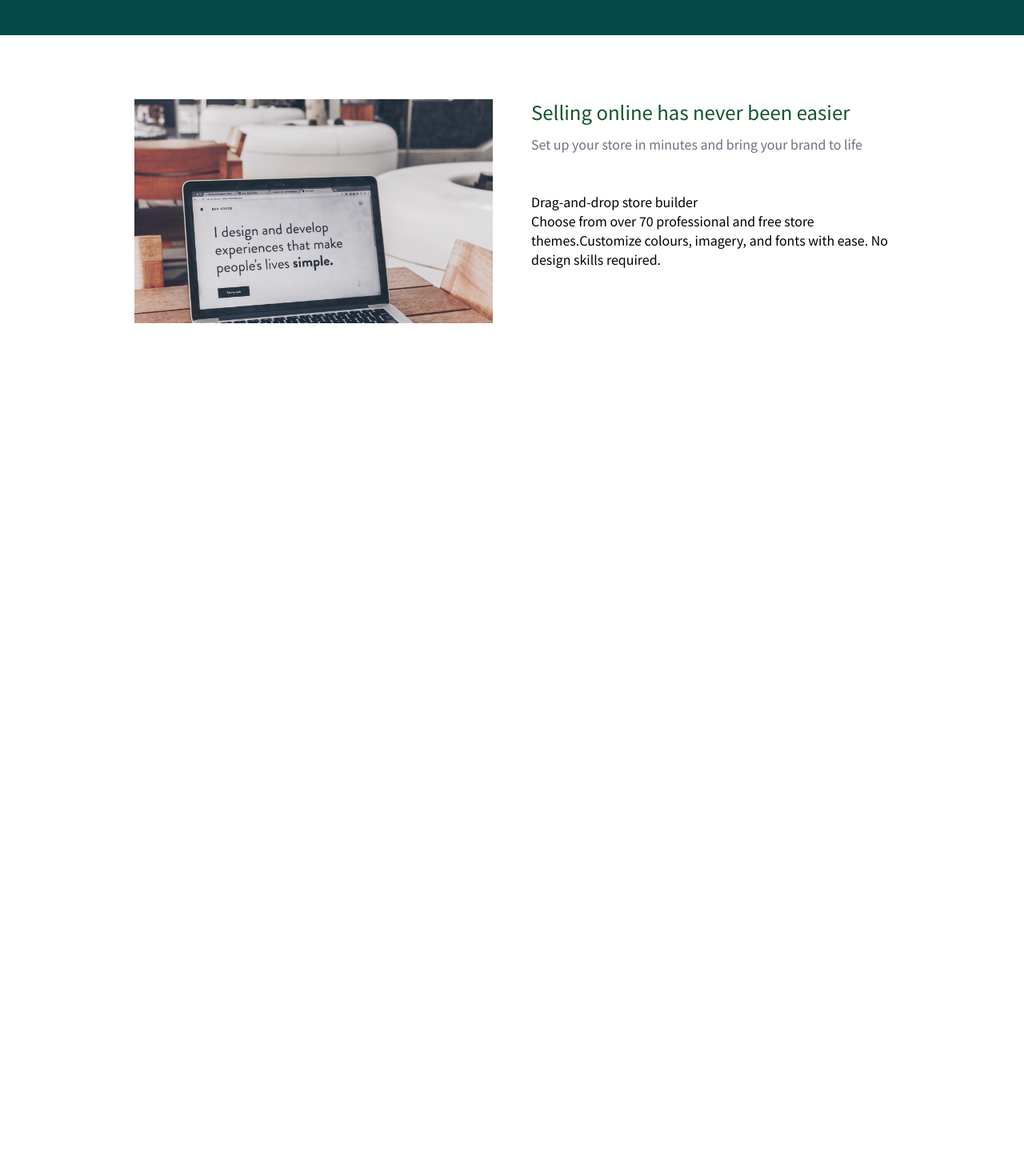
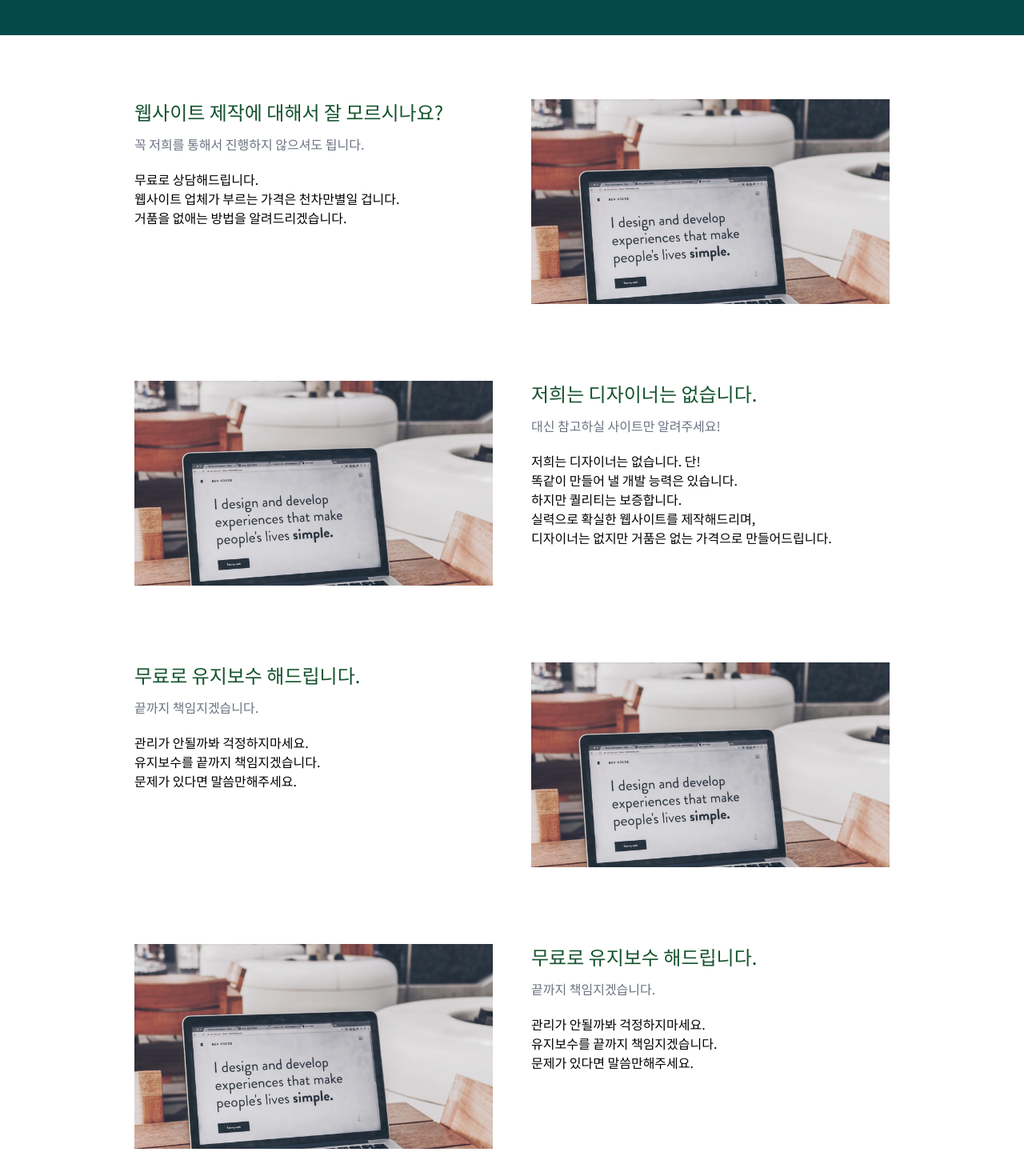
Before and after one commit to yoojat/busan_website, a Next.js app: page / in a window 1280 px wide. Shown: the part 520-1990 px from the top of the page at 80% size. Before the commit the page ends 929 px from the top, so only its background shows below. Built offline with nearby package versions, Linux system fonts and the light colour scheme.

Commit message:
레이아웃 수정

```diff
--- /dev/null
+++ b/components/BodyItem.tsx
@@ -0,0 +1,89 @@
+import Image from 'next/image';
+import tw from 'tailwind-styled-components';
+
+const BodyItemWrapper = tw.div`
+  px-10
+  max-w-screen-lg
+  mx-auto
+  flex
+  flex-col
+  lg:flex-row
+  justify-center
+  items-center
+  w-full
+  lg:w-auto
+  lg:justify-between
+  lg:odd:flex-row-reverse
+  lg:items-start
+`;
+const DescriptionImage = tw.div`
+  w-full
+  h-96
+  lg:h-64
+  lg:max-w-md
+  relative
+`;
+const DescriptionBox = tw.div`
+  lg:max-w-md
+  mt-10
+  lg:mt-0
+  w-full
+`;
+const TitleDescription = tw.h2`
+  text-green-900
+  text-2xl
+  mb-3
+`;
+const SubTitleDescription = tw.div`
+  text-gray-500
+  mb-5
+`;
+const SmallDescription = tw.div``;
+const SmallDescriptionTitle = tw.div``;
+const SmallSubDescriptionContent = tw.div``;
+
+interface IProps {
+  imageSrc: string;
+  imageAlt: string;
+  titleDescription: string;
+  subtitleDescription: string;
+  smallDescriptionTitle: string;
+  smallSubDescriptionContents: string[];
+}
+
+export default function BodyItem({
+  imageSrc,
+  imageAlt,
+  titleDescription,
+  subtitleDescription,
+  smallDescriptionTitle,
+  smallSubDescriptionContents,
+}: IProps) {
+  return (
+    <BodyItemWrapper>
+      <DescriptionImage>
+        <Image
+          src={imageSrc}
+          alt={imageAlt}
+          // width={800}
+          // height={500}
+          layout='fill'
+          objectFit='cover'
+        />
+      </DescriptionImage>
+
+      <DescriptionBox>
+        <TitleDescription>{titleDescription}</TitleDescription>
+        <SubTitleDescription>{subtitleDescription}</SubTitleDescription>
+        <SmallDescription>
+          <SmallDescriptionTitle>{smallDescriptionTitle}</SmallDescriptionTitle>
+          <SmallSubDescriptionContent>
+            {smallSubDescriptionContents.map((content, index) => (
+              <p key={index}>{content}</p>
+            ))}
+          </SmallSubDescriptionContent>
+        </SmallDescription>
+      </DescriptionBox>
+    </BodyItemWrapper>
+  );
+}
--- a/components/Layout.tsx
+++ b/components/Layout.tsx
@@ -12,6 +12,15 @@ w-full
 mt-14
 md:mt-20
 -z-50
+`;
+
+const Footer = tw.footer`
+  bg-green-900
+  w-full
+  mt-40
+  py-5
+  text-white
+  text-center
 `;
 
 interface IProps {
@@ -46,7 +55,10 @@ export default function Layout({ children }: IProps) {
         setIsSideMenuShow={setIsSideMenuShow}
         menuItems={[...menus]}
       />
-      <ContentLayout $isSideMenuShow={isSideMenuShow}>{children}</ContentLayout>
+      <ContentLayout $isSideMenuShow={isSideMenuShow}>
+        <>{children}</>
+        <Footer>footer</Footer>
+      </ContentLayout>
     </>
   );
 }
--- a/components/NavBar.tsx
+++ b/components/NavBar.tsx
@@ -32,7 +32,8 @@ w-4/5
 max-w-[18.75em]
 h-screen
 ${(props) => (props.$isSideMenuShow ? 'right-0' : '-right-full')}
-transition-transform
+transition-all
+lg:transition-none
 duration-500
 ease-menu-in-out
 top-0
@@ -73,8 +74,8 @@ ${(props) => (props.$isSideMenuShow ? 'visible' : 'invisible')}
 transition-all
 duration-500
 w-full
-h-screen
-absolute
+h-full
+fixed
 -z-10
 `;
 
--- a/pages/index.tsx
+++ b/pages/index.tsx
@@ -1,6 +1,7 @@
 import type { NextPage } from 'next';
 import Image from 'next/image';
 import tw from 'tailwind-styled-components';
+import BodyItem from '../components/bodyItem';
 
 const TopSection = tw.div`
   pt-14
@@ -67,41 +68,9 @@ const ImageContainer = tw.div`
 
 const BodySection = tw.section`
   mt-20
+  space-y-24
 
 `;
-const BodyItem = tw.div`
-  px-10
-  max-w-screen-lg
-  mx-auto
-  flex
-  flex-wrap
-  flex-col
-  justify-center
-  items-center
-  lg:items-start
-  lg:flex-row
-  lg:justify-between
-`;
-const DescriptionImage = tw.div`
-  max-w-md
-`;
-const DescriptionBox = tw.div`
-  max-w-md
-  mt-10
-  lg:mt-0
-`;
-const TitleDescription = tw.h2`
-  text-green-900
-  text-2xl
-  mb-3
-`;
-const SubTitleDescription = tw.div`
-  text-gray-500
-  mb-12
-`;
-const SmallDescription = tw.div``;
-const SmallDescriptionTitle = tw.div``;
-const SmallSubDescriptionContent = tw.div``;
 
 const Home: NextPage = () => {
   return (
@@ -144,36 +113,52 @@ const Home: NextPage = () => {
         </TopContentContainer>
       </TopSection>
       <BodySection>
-        <BodyItem>
-          <DescriptionImage>
-            <Image
-              src={'/main_image2.jpg'}
-              alt='make_web_main_image'
-              width={800}
-              height={500}
-              objectFit='cover'
-            />
-          </DescriptionImage>
-
-          <DescriptionBox>
-            <TitleDescription>
-              Selling online has never been easier
-            </TitleDescription>
-            <SubTitleDescription>
-              Set up your store in minutes and bring your brand to life
-            </SubTitleDescription>
-            <SmallDescription>
-              <SmallDescriptionTitle>
-                Drag-and-drop store builder
-              </SmallDescriptionTitle>
-              <SmallSubDescriptionContent>
-                Choose from over 70 professional and free store themes.Customize
-                colours, imagery, and fonts with ease. No design skills
-                required.
-              </SmallSubDescriptionContent>
-            </SmallDescription>
-          </DescriptionBox>
-        </BodyItem>
+        <BodyItem
+          imageSrc={'/main_image2.jpg'}
+          imageAlt={'make_web_main_image'}
+          titleDescription={'웹사이트 제작에 대해서 잘 모르시나요?'}
+          subtitleDescription={'꼭 저희를 통해서 진행하지 않으셔도 됩니다.'}
+          smallDescriptionTitle={'무료로 상담해드립니다.'}
+          smallSubDescriptionContents={[
+            '웹사이트 업체가 부르는 가격은 천차만별일 겁니다.',
+            '거품을 없애는 방법을 알려드리겠습니다.',
+          ]}
+        />
+        <BodyItem
+          imageSrc={'/main_image2.jpg'}
+          imageAlt={'make_web_main_image'}
+          titleDescription={'저희는 디자이너는 없습니다.'}
+          subtitleDescription={'대신 참고하실 사이트만 알려주세요!'}
+          smallDescriptionTitle={'저희는 디자이너는 없습니다. 단!'}
+          smallSubDescriptionContents={[
+            '똑같이 만들어 낼 개발 능력은 있습니다.',
+            '하지만 퀄리티는 보증합니다.',
+            '실력으로 확실한 웹사이트를 제작해드리며,',
+            '디자이너는 없지만 거품은 없는 가격으로 만들어드립니다.',
+          ]}
+        />
+        <BodyItem
+          imageSrc={'/main_image2.jpg'}
+          imageAlt={'make_web_main_image'}
+          titleDescription={'무료로 유지보수 해드립니다.'}
+          subtitleDescription={'끝까지 책임지겠습니다.'}
+          smallDescriptionTitle={'관리가 안될까봐 걱정하지마세요.'}
+          smallSubDescriptionContents={[
+            '유지보수를 끝까지 책임지겠습니다.',
+            '문제가 있다면 말씀만해주세요.',
+          ]}
+        />
+        <BodyItem
+          imageSrc={'/main_image2.jpg'}
+          imageAlt={'make_web_main_image'}
+          titleDescription={'무료로 유지보수 해드립니다.'}
+          subtitleDescription={'끝까지 책임지겠습니다.'}
+          smallDescriptionTitle={'관리가 안될까봐 걱정하지마세요.'}
+          smallSubDescriptionContents={[
+            '유지보수를 끝까지 책임지겠습니다.',
+            '문제가 있다면 말씀만해주세요.',
+          ]}
+        />
       </BodySection>
     </>
   );
```
